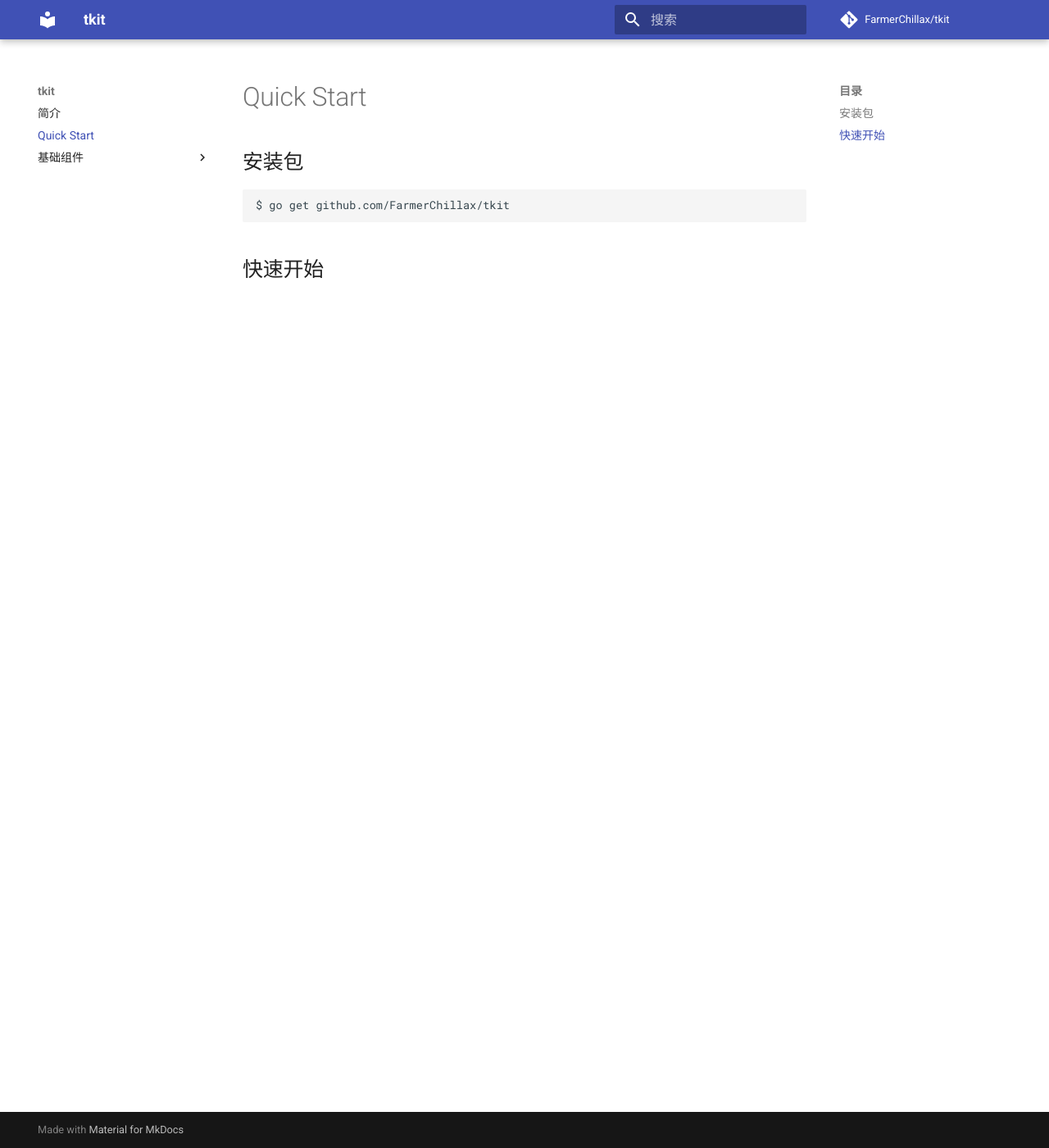
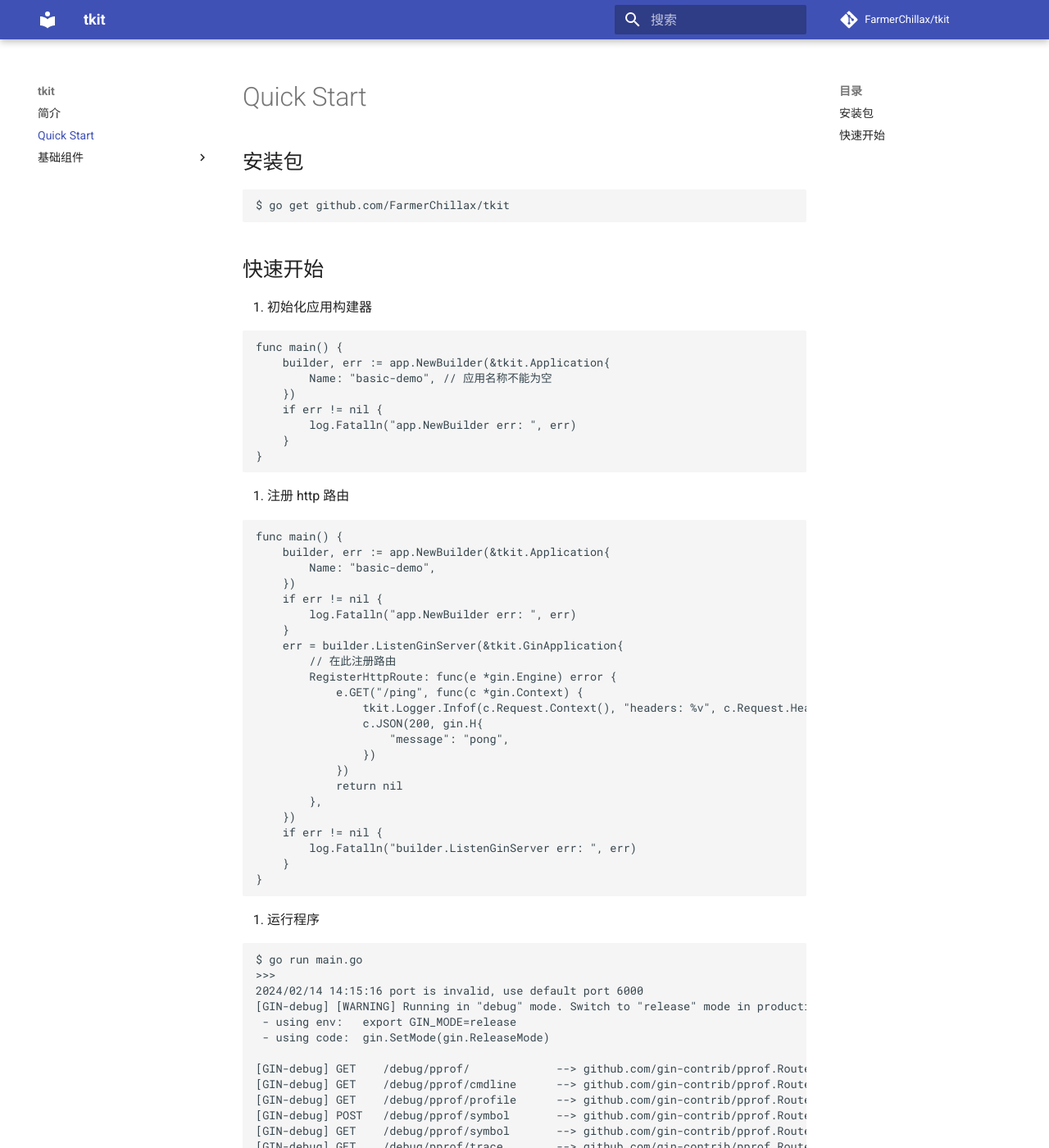
Before and after one commit to FarmerChillax/tkit, an MkDocs documentation site: the page built from docs/quick_start.md, in a window 1280 px wide and 1400 px high. Shown: the whole window at 82% size. Built offline with MkDocs 1.6.1 and Material for MkDocs 9.7.7, drawn with Linux system fonts in a browser that asks for light colours; comment, search, counter and statistics services are not loaded; some of the changed text lies outside the part shown.

Commit message:
docs: 完善 quick start

````diff
--- a/docs/quick_start.md
+++ b/docs/quick_start.md
@@ -7,3 +7,81 @@
 ```
 
 ## 快速开始
+
+1. 初始化应用构建器
+```go
+func main() {
+	builder, err := app.NewBuilder(&tkit.Application{
+		Name: "basic-demo", // 应用名称不能为空
+	})
+	if err != nil {
+		log.Fatalln("app.NewBuilder err: ", err)
+	}
+}
+```
+
+1. 注册 http 路由
+```go
+func main() {
+	builder, err := app.NewBuilder(&tkit.Application{
+		Name: "basic-demo",
+	})
+	if err != nil {
+		log.Fatalln("app.NewBuilder err: ", err)
+	}
+	err = builder.ListenGinServer(&tkit.GinApplication{
+        // 在此注册路由
+		RegisterHttpRoute: func(e *gin.Engine) error {
+			e.GET("/ping", func(c *gin.Context) {
+				tkit.Logger.Infof(c.Request.Context(), "headers: %v", c.Request.Header)
+				c.JSON(200, gin.H{
+					"message": "pong",
+				})
+			})
+			return nil
+		},
+	})
+	if err != nil {
+		log.Fatalln("builder.ListenGinServer err: ", err)
+	}
+}
+```
+
+3. 运行程序
+```bash
+$ go run main.go
+>>>
+2024/02/14 14:15:16 port is invalid, use default port 6000
+[GIN-debug] [WARNING] Running in "debug" mode. Switch to "release" mode in production.
+ - using env:   export GIN_MODE=release
+ - using code:  gin.SetMode(gin.ReleaseMode)
+
+[GIN-debug] GET    /debug/pprof/             --> github.com/gin-contrib/pprof.RouteRegister.WrapF.func1 (5 handlers)
+[GIN-debug] GET    /debug/pprof/cmdline      --> github.com/gin-contrib/pprof.RouteRegister.WrapF.func2 (5 handlers)
+[GIN-debug] GET    /debug/pprof/profile      --> github.com/gin-contrib/pprof.RouteRegister.WrapF.func3 (5 handlers)
+[GIN-debug] POST   /debug/pprof/symbol       --> github.com/gin-contrib/pprof.RouteRegister.WrapF.func4 (5 handlers)
+[GIN-debug] GET    /debug/pprof/symbol       --> github.com/gin-contrib/pprof.RouteRegister.WrapF.func5 (5 handlers)
+[GIN-debug] GET    /debug/pprof/trace        --> github.com/gin-contrib/pprof.RouteRegister.WrapF.func6 (5 handlers)
+[GIN-debug] GET    /debug/pprof/allocs       --> github.com/gin-contrib/pprof.RouteRegister.WrapH.func7 (5 handlers)
+[GIN-debug] GET    /debug/pprof/block        --> github.com/gin-contrib/pprof.RouteRegister.WrapH.func8 (5 handlers)
+[GIN-debug] GET    /debug/pprof/goroutine    --> github.com/gin-contrib/pprof.RouteRegister.WrapH.func9 (5 handlers)
+[GIN-debug] GET    /debug/pprof/heap         --> github.com/gin-contrib/pprof.RouteRegister.WrapH.func10 (5 handlers)
+[GIN-debug] GET    /debug/pprof/mutex        --> github.com/gin-contrib/pprof.RouteRegister.WrapH.func11 (5 handlers)
+[GIN-debug] GET    /debug/pprof/threadcreate --> github.com/gin-contrib/pprof.RouteRegister.WrapH.func12 (5 handlers)
+[GIN-debug] GET    /metrics                  --> github.com/FarmerChillax/tkit/internal/metrics.RegisterGin.WrapH.func1 (5 handlers)
+[GIN-debug] GET    /health                   --> github.com/FarmerChillax/tkit/internal/metrics.RegisterGin.HealthHandler.func2 (5 handlers)
+[GIN-debug] GET    /ping                     --> main.main.func1.1 (5 handlers)
+  _  __  _   _             _                    _
+ | |/ / (_) | |_     ___  | |_    __ _   _ __  | |_
+ | ' /  | | | __|   / __| | __|  / _` | | '__| | __|
+ | . \  | | | |_    \__ \ | |_  | (_| | | |    | |_
+ |_|\_\ |_|  \__|   |___/  \__|  \__,_| |_|     \__|
+Formatter.Format:  map[]
+{"level":"info","msg":"http server listen on: 127.0.0.1:6000 .","span_id":"0000000000000000","time":"2024-02-14T14:15:16+08:00","trace_id":"00000000000000000000000000000000"}
+```
+
+4. 请求上面定义的 `ping` 接口或者框架内部接口
+```bash
+curl http://localhost:6000/ping
+>>> {"message":"pong"}
+```
````
